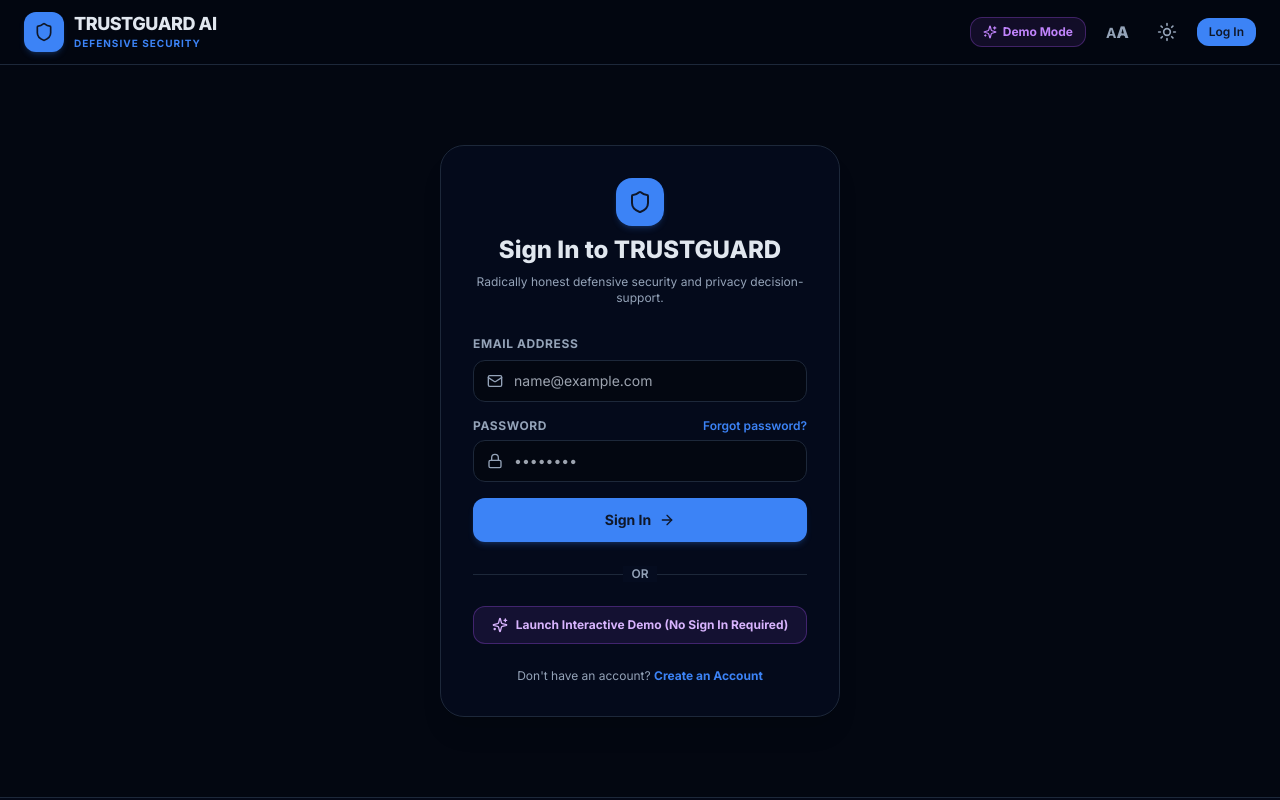
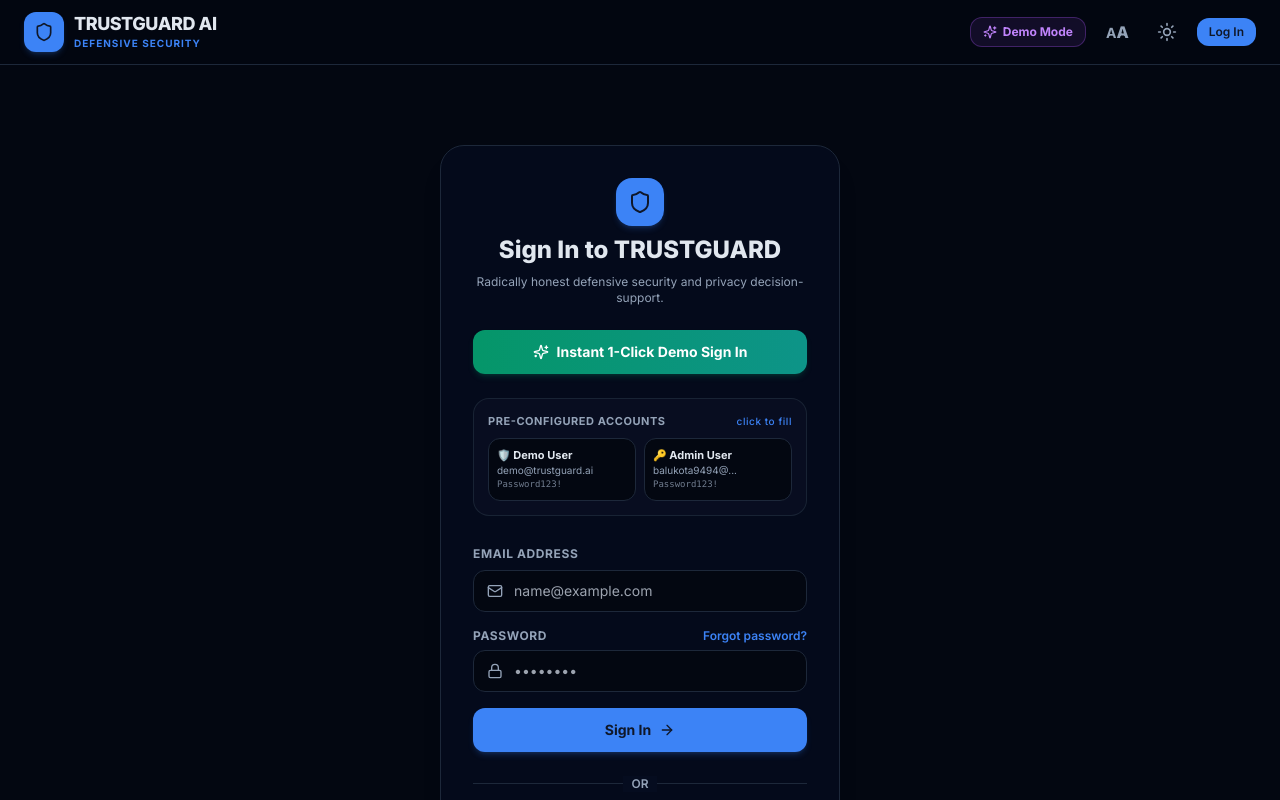
Before and after one commit to balukota9494-sudo/codex-security, a React (Vite) app in the folder client/: page /login in a window 1280 px wide. Shown: the top 800 px of the page. Built offline with nearby package versions, Linux system fonts and the light colour scheme; no server answers.

Commit message:
feat(auth): enable 1-click demo login, credentials helper, and transparent session fallback

```diff
--- a/client/src/lib/apiClient.ts
+++ b/client/src/lib/apiClient.ts
@@ -14,7 +14,20 @@
   options: RequestInit = {}
 ): Promise<T> {
   const { data: sessionData } = await supabase.auth.getSession();
-  const token = sessionData?.session?.access_token;
+  let token = sessionData?.session?.access_token;
+
+  // Seamless demo fallback: auto-sign-in if no active session exists
+  if (!token) {
+    try {
+      const { data: loginData } = await supabase.auth.signInWithPassword({
+        email: "demo@trustguard.ai",
+        password: "Password123!",
+      });
+      token = loginData?.session?.access_token;
+    } catch {
+      // Ignore if offline
+    }
+  }
 
   const headers: Record<string, string> = {
     "Content-Type": "application/json",
--- a/client/src/pages/LoginPage.tsx
+++ b/client/src/pages/LoginPage.tsx
@@ -34,6 +34,31 @@
     }
   };
 
+  const handleDemoSignIn = async () => {
+    setErrorMessage(null);
+    setLoading(true);
+    try {
+      const { error } = await supabase.auth.signInWithPassword({
+        email: "demo@trustguard.ai",
+        password: "Password123!",
+      });
+      if (error) {
+        setErrorMessage("Unable to sign in as demo user: " + error.message);
+      } else {
+        navigate("/app");
+      }
+    } catch {
+      setErrorMessage("Unable to connect to authentication service.");
+    } finally {
+      setLoading(false);
+    }
+  };
+
+  const fillCredentials = (fillEmail: string, fillPass: string) => {
+    setEmail(fillEmail);
+    setPassword(fillPass);
+  };
+
   const handleDemoMode = () => {
     navigate("/demo");
   };
@@ -57,6 +82,45 @@
             <span>{errorMessage}</span>
           </div>
         )}
+
+        {/* 1-Click Instant Demo Login */}
+        <button
+          type="button"
+          onClick={handleDemoSignIn}
+          disabled={loading}
+          className="w-full py-3 rounded-xl bg-gradient-to-r from-emerald-600 to-teal-600 hover:from-emerald-500 hover:to-teal-500 text-white font-bold text-sm shadow-md shadow-emerald-600/20 transition-all flex items-center justify-center gap-2"
+        >
+          <Sparkles className="w-4 h-4" />
+          <span>Instant 1-Click Demo Sign In</span>
+        </button>
+
+        {/* Test Credentials Quick-Fill Cards */}
+        <div className="p-3.5 rounded-2xl border border-border/80 bg-muted/40 space-y-2">
+          <div className="text-[11px] font-bold uppercase tracking-wider text-muted-foreground flex items-center justify-between">
+            <span>Pre-Configured Accounts</span>
+            <span className="text-[10px] text-primary lowercase font-medium">Click to fill</span>
+          </div>
+          <div className="grid grid-cols-2 gap-2">
+            <button
+              type="button"
+              onClick={() => fillCredentials("demo@trustguard.ai", "Password123!")}
+              className="p-2 rounded-xl border border-border hover:border-primary/50 bg-background text-left transition-colors"
+            >
+              <div className="text-[11px] font-bold text-foreground">🛡️ Demo User</div>
+              <div className="text-[10px] text-muted-foreground truncate">demo@trustguard.ai</div>
+              <div className="text-[9px] text-muted-foreground/75 font-mono">Password123!</div>
+            </button>
+            <button
+              type="button"
+              onClick={() => fillCredentials("balukota9494@gmail.com", "Password123!")}
+              className="p-2 rounded-xl border border-border hover:border-primary/50 bg-background text-left transition-colors"
+            >
+              <div className="text-[11px] font-bold text-foreground">🔑 Admin User</div>
+              <div className="text-[10px] text-muted-foreground truncate">balukota9494@...</div>
+              <div className="text-[9px] text-muted-foreground/75 font-mono">Password123!</div>
+            </button>
+          </div>
+        </div>
 
         <form onSubmit={handleLogin} className="space-y-4">
           <div className="space-y-1.5">
@@ -126,7 +190,7 @@
           className="w-full py-2.5 rounded-xl border border-purple-500/30 bg-purple-500/10 text-purple-700 dark:text-purple-300 font-bold text-xs hover:bg-purple-500/20 transition-all flex items-center justify-center gap-2"
         >
           <Sparkles className="w-4 h-4" />
-          <span>Launch Interactive Demo (No Sign In Required)</span>
+          <span>Launch Interactive Demo Sandbox (No Auth Needed)</span>
         </button>
 
         <p className="text-center text-xs text-muted-foreground">
```
